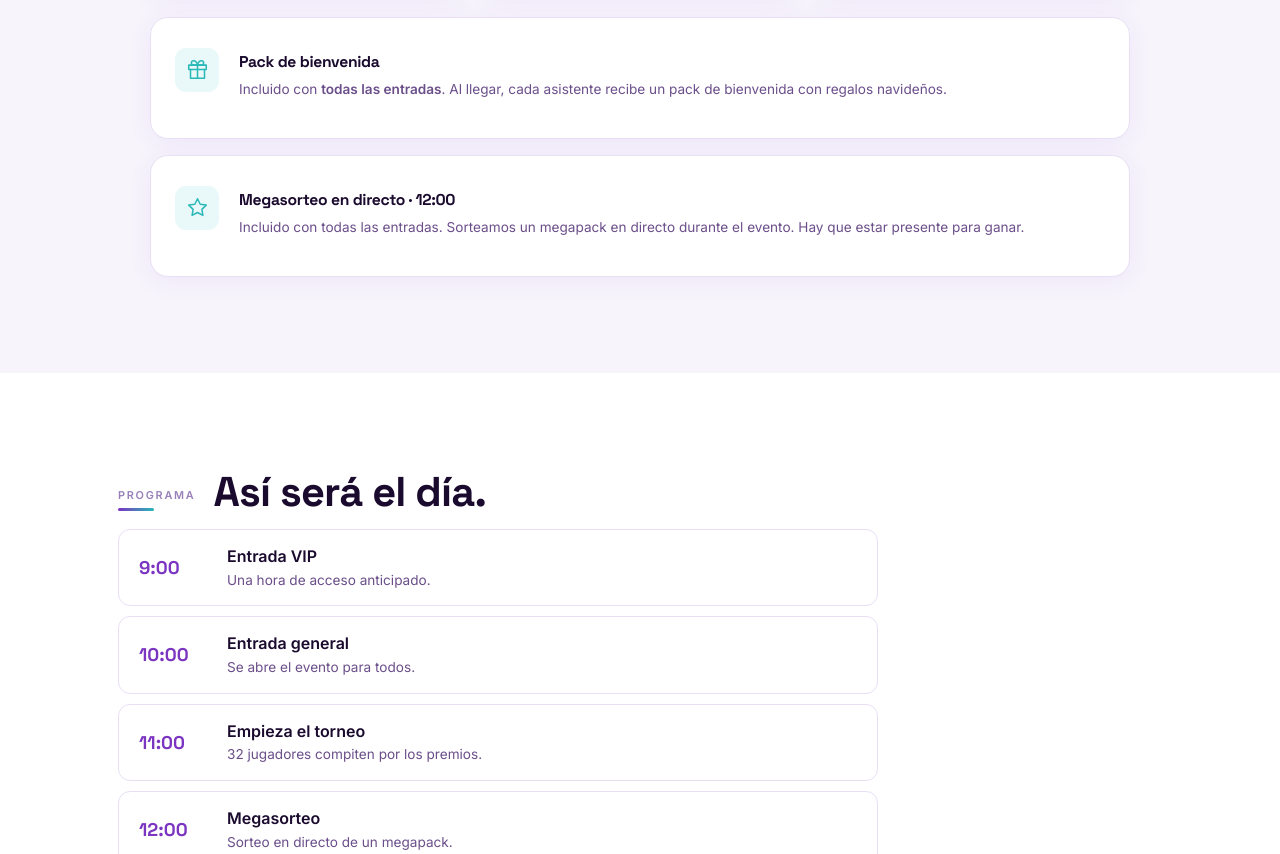
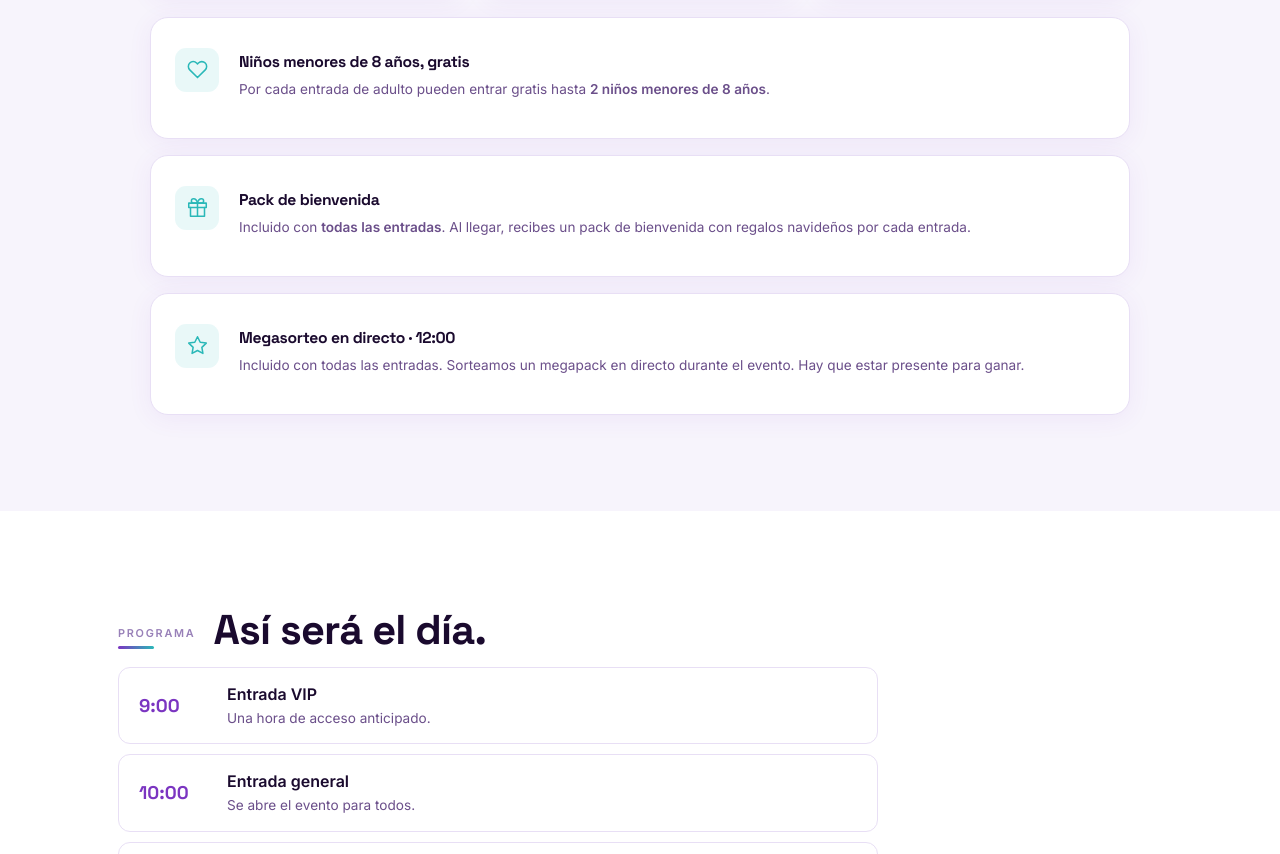
Before and after one commit to zorquy/Tradeitto, a plain HTML site: page sitio.html in a window 1280 px wide. Shown: the part 2528-3382 px from the top of the page. Drawn offline with Linux system fonts and the light colour scheme.

Commit message:
Niños menores de 8 gratis: hasta 2 por entrada de adulto
Co-Authored-By: Claude Opus 5.5 <noreply@anthropic.com>
Claude-Session: https://claude.ai/code/session_013rSiCptRdGuazoisyuedDi

```diff
--- a/sitio.html
+++ b/sitio.html
@@ -273,12 +273,24 @@
       <div class="include-card extra-card reveal" style="align-items:center">
         <div class="include-card-icon" style="flex-shrink:0">
           <svg viewBox="0 0 24 24" fill="none" stroke="currentColor" stroke-width="1.75" stroke-linecap="round" stroke-linejoin="round">
+            <path d="M20.84 4.61a5.5 5.5 0 00-7.78 0L12 5.67l-1.06-1.06a5.5 5.5 0 00-7.78 7.78L12 21.23l8.84-8.84a5.5 5.5 0 000-7.78z"/>
+          </svg>
+        </div>
+        <div>
+          <h3>Niños menores de 8 años, gratis</h3>
+          <p>Por cada entrada de adulto pueden entrar gratis hasta <strong>2 niños menores de 8 años</strong>.</p>
+        </div>
+      </div>
+
+      <div class="include-card extra-card reveal" style="align-items:center;margin-top:16px">
+        <div class="include-card-icon" style="flex-shrink:0">
+          <svg viewBox="0 0 24 24" fill="none" stroke="currentColor" stroke-width="1.75" stroke-linecap="round" stroke-linejoin="round">
             <path d="M20 12V22H4V12"/><path d="M22 7H2v5h20V7z"/><path d="M12 22V7"/><path d="M12 7H7.5a2.5 2.5 0 010-5C11 2 12 7 12 7z"/><path d="M12 7h4.5a2.5 2.5 0 000-5C13 2 12 7 12 7z"/>
           </svg>
         </div>
         <div>
           <h3>Pack de bienvenida</h3>
-          <p>Incluido con <strong>todas las entradas</strong>. Al llegar, cada asistente recibe un pack de bienvenida con regalos navideños.</p>
+          <p>Incluido con <strong>todas las entradas</strong>. Al llegar, recibes un pack de bienvenida con regalos navideños por cada entrada.</p>
         </div>
       </div>
 
```
Also changed, not shown: faq.html (+12 -0 lines).
